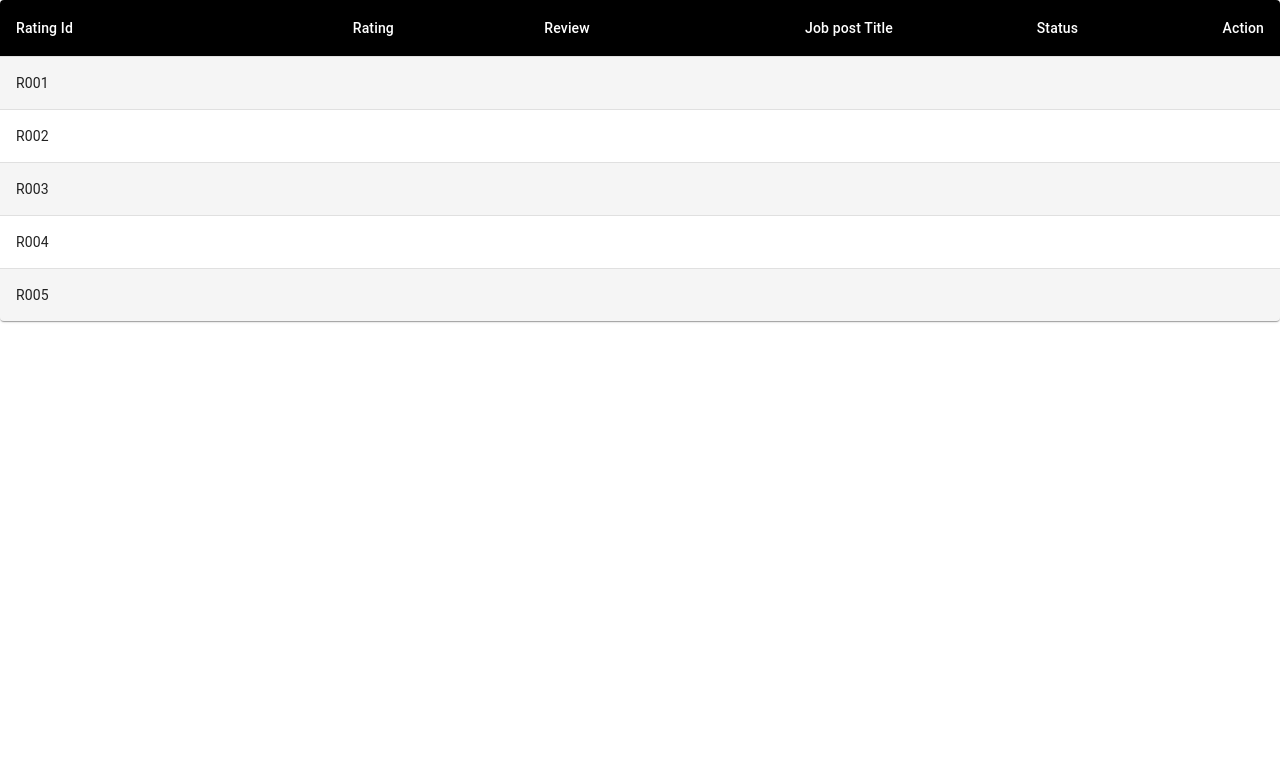
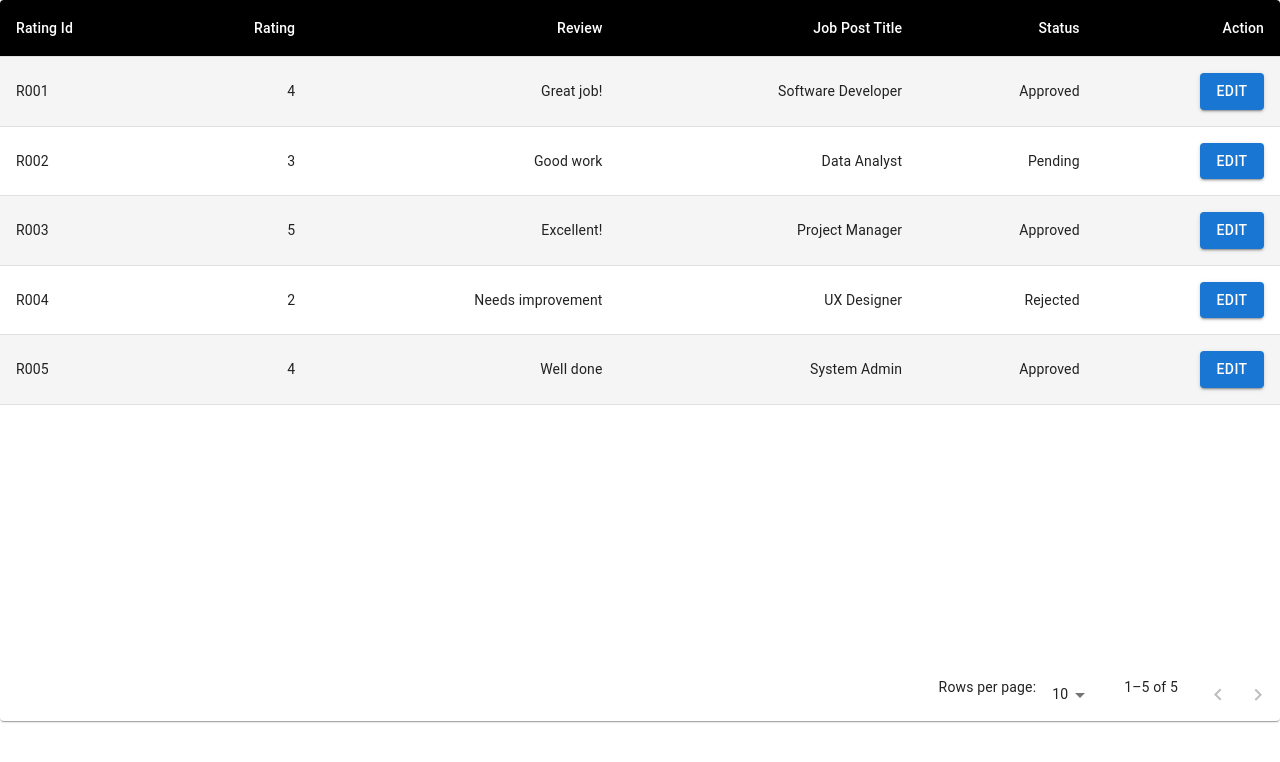
Before and after one commit to MalinduDelpitiya55/NalandaSkillHub, a React (Vite) app in the folder frontend/: page /reviewAdmin in a window 1280 px wide. Shown: the top 762 px of the page. Built offline with nearby package versions, Linux system fonts and the light colour scheme.

Commit message:
add edit button

```diff
--- a/frontend/src/components/reviewAdmintable.jsx
+++ b/frontend/src/components/reviewAdmintable.jsx
@@ -7,6 +7,8 @@ import TableContainer from '@mui/material/TableContainer';
 import TableHead from '@mui/material/TableHead';
 import TableRow from '@mui/material/TableRow';
 import Paper from '@mui/material/Paper';
+import Button from '@mui/material/Button';
+import TablePagination from '@mui/material/TablePagination';
 
 const StyledTableCell = styled(TableCell)(({ theme }) => ({
   [`&.${tableCellClasses.head}`]: {
@@ -22,25 +24,39 @@ const StyledTableRow = styled(TableRow)(({ theme }) => ({
   '&:nth-of-type(odd)': {
     backgroundColor: theme.palette.action.hover,
   },
-  // hide last border
   '&:last-child td, &:last-child th': {
     border: 0,
   },
 }));
 
-function createData(id, rating, review, title, status, action ) {
-  return {id, rating, review, title, status, action };
+function createData(id, rating, review, title, status, action) {
+  return { id, rating, review, title, status, action };
 }
 
 const rows = [
-  createData('R001'),
-  createData('R002'),
-  createData('R003'),
-  createData('R004'),
-  createData('R005'),
+  createData('R001', 4, 'Great job!', 'Software Developer', 'Approved', <Button variant="contained">Edit</Button>),
+  createData('R002', 3, 'Good work', 'Data Analyst', 'Pending', <Button variant="contained">Edit</Button>),
+  createData('R003', 5, 'Excellent!', 'Project Manager', 'Approved', <Button variant="contained">Edit</Button>),
+  createData('R004', 2, 'Needs improvement', 'UX Designer', 'Rejected', <Button variant="contained">Edit</Button>),
+  createData('R005', 4, 'Well done', 'System Admin', 'Approved', <Button variant="contained">Edit</Button>),
 ];
 
 export default function CustomizedTables() {
+  const [page, setPage] = React.useState(0);
+  const [rowsPerPage, setRowsPerPage] = React.useState(10);
+
+  const handleChangePage = (event, newPage) => {
+    setPage(newPage);
+  };
+
+  const handleChangeRowsPerPage = (event) => {
+    setRowsPerPage(parseInt(event.target.value, 10));
+    setPage(0);
+  };
+
+  const emptyRows =
+    rowsPerPage - Math.min(rowsPerPage, rows.length - page * rowsPerPage);
+
   return (
     <TableContainer component={Paper}>
       <Table sx={{ minWidth: 700 }} aria-label="customized table">
@@ -49,14 +65,14 @@ export default function CustomizedTables() {
             <StyledTableCell>Rating Id</StyledTableCell>
             <StyledTableCell align="right">Rating</StyledTableCell>
             <StyledTableCell align="right">Review</StyledTableCell>
-            <StyledTableCell align="right">Job post Title</StyledTableCell>
+            <StyledTableCell align="right">Job Post Title</StyledTableCell>
             <StyledTableCell align="right">Status</StyledTableCell>
             <StyledTableCell align="right">Action</StyledTableCell>
           </TableRow>
         </TableHead>
         <TableBody>
-          {rows.map((row) => (
-            <StyledTableRow key={row.name}>
+          {rows.slice(page * rowsPerPage, page * rowsPerPage + rowsPerPage).map((row) => (
+            <StyledTableRow key={row.id}>
               <StyledTableCell component="th" scope="row">
                 {row.id}
               </StyledTableCell>
@@ -67,8 +83,22 @@ export default function CustomizedTables() {
               <StyledTableCell align="right">{row.action}</StyledTableCell>
             </StyledTableRow>
           ))}
+          {emptyRows > 0 && (
+            <StyledTableRow style={{ height: 53 * emptyRows }}>
+              <StyledTableCell colSpan={6} />
+            </StyledTableRow>
+          )}
         </TableBody>
       </Table>
+      <TablePagination
+        rowsPerPageOptions={[10, 50]}
+        component="div"
+        count={rows.length}
+        rowsPerPage={rowsPerPage}
+        page={page}
+        onPageChange={handleChangePage}
+        onRowsPerPageChange={handleChangeRowsPerPage}
+      />
     </TableContainer>
   );
 }
```
Also changed, not shown: frontend/.gitignore.txt (added).
